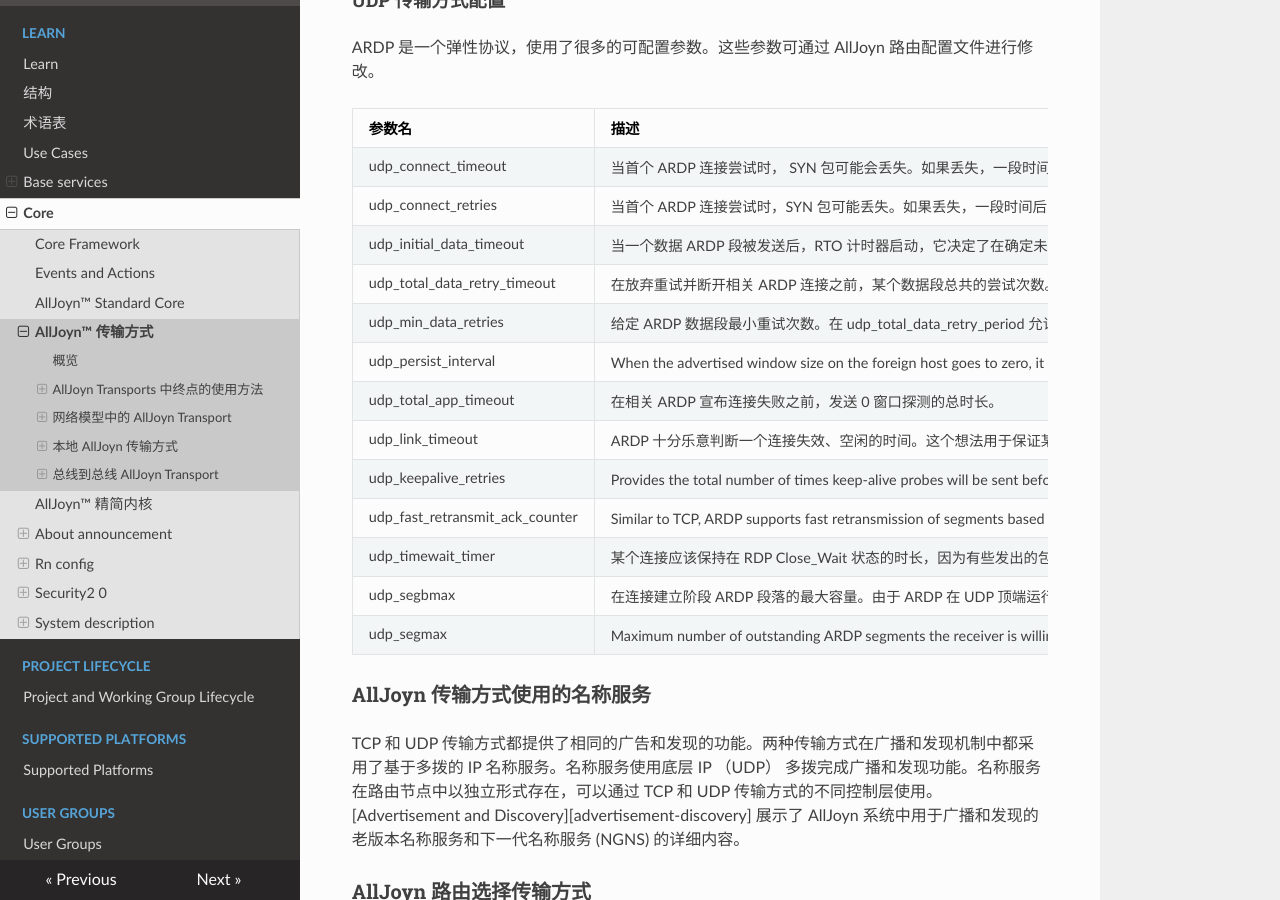
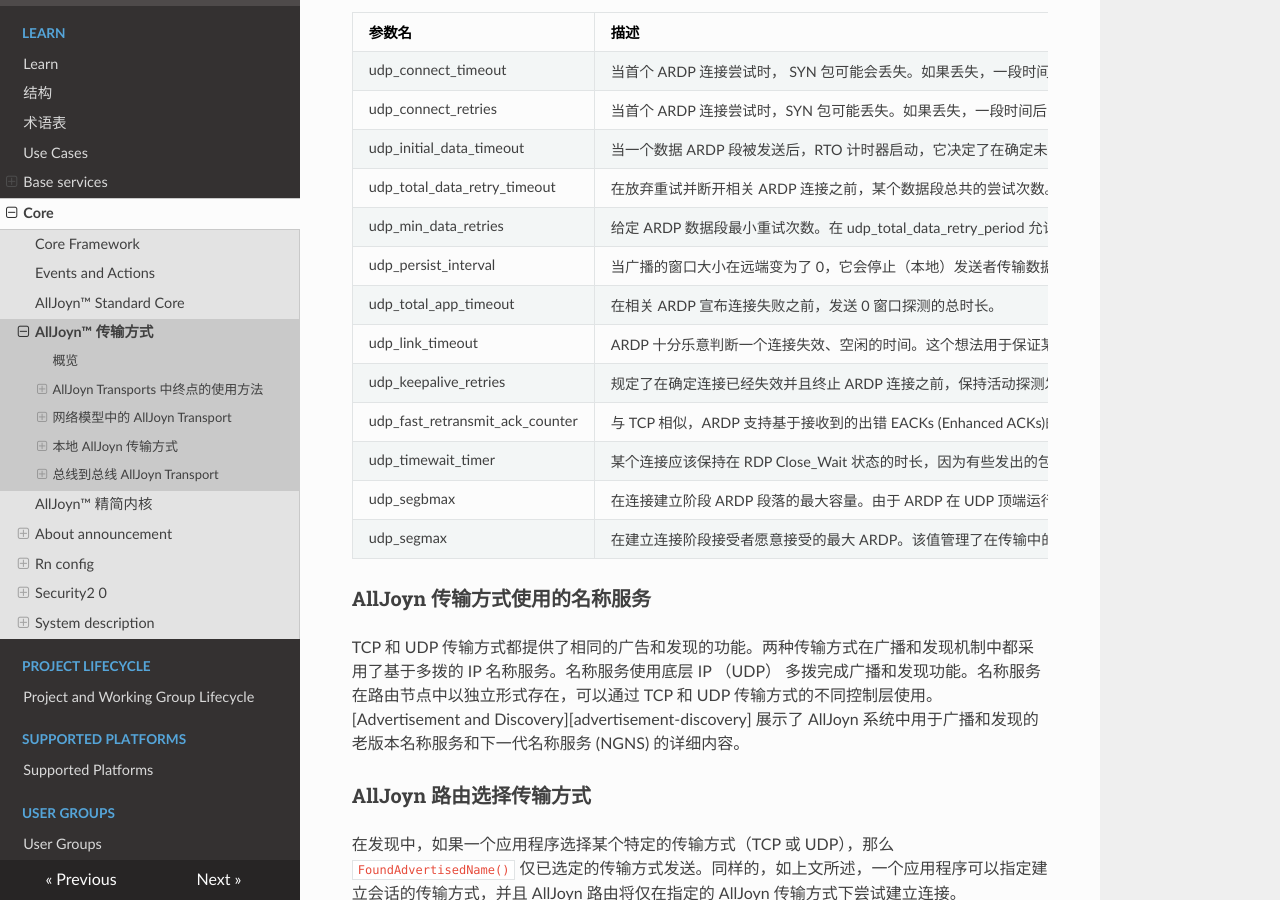
Before and after one commit to smart-conn/alljoyn-zh, an MkDocs documentation site: the page built from docs/learn/core/system-descriptionalljoyn-transport.md, in a window 1280 px wide and 900 px high, scrolled down 14998 px. Built offline with MkDocs 1.6.1, drawn with Linux system fonts in a browser that asks for light colours; nearby versions of some CDN libraries; some of the changed text lies outside the part shown.

Commit message:
Update system-descriptionalljoyn-transport.md

```diff
--- a/docs/learn/core/system-descriptionalljoyn-transport.md
+++ b/docs/learn/core/system-descriptionalljoyn-transport.md
@@ -39,7 +39,7 @@ AllJoyn 路由有相应的远程终点代表与用于转发信息的核心资源
 
 **图:** 有多个远程终点的 AllJoyn 路由
 
-核心资源库和路由都提供远程终点，然而他们在信息转发功能方面有所不同-AllJoyn 路由能在终点之间转发信息，然而核心资源库仅能在特定一组本地和远程终点之间转发信息。
+核心资源库和路由都提供远程终点，然而他们在信息转发功能方面有所不同 —— AllJoyn 路由能在终点之间转发信息，然而核心资源库仅能在特定一组本地和远程终点之间转发信息。
 
 AllJoyn 系统支持完全分布式的总线配置，具体表现为一个路由通过与其它路由的连接，加入一个单一分布式 AllJoyn 总线的总线段，如图所示：
 
@@ -50,7 +50,7 @@ AllJoyn 系统支持完全分布式的总线配置，具体表现为一个路由
 
 如图，在图片的上半部分展示了一个包含一个 AllJoyn 路由和两个应用程序的总线段。在图片的下半部分，同样有一个包含一个 AllJoyn 路由和两个应用程序的总线段。
 
-这两个总线段通过称为 Bus-to-Bus 的远程终点相连。每个路由为它所连接的路由提供了一个 Bus-to-Bus Endpoint。在图中，一个 Bus-to-Bus Endpoint 表示于上方 Routing Node 的连接，另一个 Bus-to-Bus Endpoint 表示与下方Routing Node 的连接。
+这两个总线段通过称为 Bus-to-Bus 的远程终点相连。每个路由为它所连接的路由提供了一个 Bus-to-Bus Endpoint。在图中，一个 Bus-to-Bus Endpoint 表示于上方 Routing Node 的连接，另一个 Bus-to-Bus Endpoint 表示与下方 Routing Node 的连接。
 
 Remote Endpoints 通过 AllJoyn Transport 相关的底层通讯机制进行配对。举例说明， Routing Nodes 中的 Bus-to-Bus Endpoints 可能通过 TCP Transport 或者 UDP Transport 控制，它们同时也控制了从一段（Endpoint）到另一段的连接中传递 Messages 的细节。
 
@@ -76,8 +76,7 @@ Remote Endpoints 通过 AllJoyn Transport 相关的底层通讯机制进行配
 
 尽管 AllJoyn 传输的基本任务是从一个终点向另一个终点传输或转移 AllJoyn Messages，但是也须要区别 AllJoyn Transport 与  International Standards Organization Open Systems Interconnection (ISO/OSI) 7-layer model 中传输层（第四层）的概念。
 
-The following figure shows where AllJoyn Transports fit in the
-7-layer ISO/OSI model. 下图展示了在 七层 ISO/OSI 模型概念中，AllJoyn Transport 的位置。
+下图展示了在 七层 ISO/OSI 模型概念中，AllJoyn Transport 的位置。
 
 ![alljoyn-osi-seven-layer-arch][alljoyn-osi-seven-layer-arch]
 
@@ -128,7 +127,7 @@ AllJoyn Local Transports 是被设计主要用于提供核心资源库和它们
 
 ### UNIX Domain Sockets Transport
 
-Posix 系统采用 The UNIX Domain Sockets Transport 为 核心资源库和预装 AllJoyn 路由之间提供了一个进程间的连接（IPC）。由于是一种本地传输方式，不需要支持多终点，广播和发现。此种传播方式以分离的形式在核心资源库与 AllJoyn 路由之间实现。
+Posix 系统采用 The UNIX Domain Sockets Transport 为核心资源库和预装 AllJoyn 路由之间提供了一个进程间的连接（IPC）。由于是一种本地传输方式，不需要支持多终点，广播和发现。此种传播方式以分离的形式在核心资源库与 AllJoyn 路由之间实现。
 
 ### TCP Transport
 
@@ -171,12 +170,11 @@ TCP Transport 用于 Windows 系统，在核心资源库与预装 AllJoyn 路由
 
 #### TCP 传输方式数据层结构
 
-Each connection that uses the TCP Transport has an associated TCP Endpoint,
-TCP Stream, and TCP socket as shown in the following figure. 如图，每个使用 TCP 传输方式的连接都有相关的 TCP 终点、TCP 流和 TCP socket。
+如图，每个使用 TCP 传输方式的连接都有相关的 TCP 终点、TCP 流和 TCP socket。
 
 ![tcp-transport-data-plane-internal-architecture][tcp-transport-data-plane-internal-architecture]
 
-**图:** TCP transport data plane internal architecture TCP 传输数据层内部结构
+**图:** TCP 传输数据层内部结构
 
 路由节点的路由功能连接至一个 TCP 终点，这代表了一个针对 TCP 传输方式连接的远程终点。TCP 终点使用 TCP 串流组件从比特流翻译信息并发送至比特流。TCP 流通过 TCP socket 接收和发送数据。
 
@@ -194,7 +192,7 @@ TCP 终点遵循 AllJoyn 线程的基本生命周期。它首先在 INITIALIZED
 
 当线程要求支持一个新建的或经过认证的正在运行的 TCP 终点，该终点进入 STARTED 状态。在此状态下，TCP 终点被注册至路由，因此数据可以通过终点传输。当不再需要这个连接时，就会调用终点方法 `Stop()`，那么终点将进入 STOPPING 状态。当终点中所有的线程都退出后，终点进入 JOINING 状态，这个状态下任何相关的线程都能够加入（类似于 Posix 线程加入的操作）。终点随后会从 AllJoyn 路由中注销。当终点里与线程相关的资源被清除后，终点进入 DONE 状态，在这个状态下它能够从系统中被移除和删除。
 
-##### TCP Endpoint authentication phase TCP 终点验证步骤
+##### TCP 终点验证步骤
 
 如上文所述，TCP 终点在允许信息通过之前，必须完成一个验证步骤。这个验证步骤由一个单独的线程处理，在下图中展示。验证进程在 TCP 终点进入 INTIALIZED 阶段时启动。
 
@@ -244,11 +242,7 @@ UDP 终点通过一个如下图所示定义明确的生命周期。
 
 #### ARDP state machine ARDP 状态设备
 
-The ARDP is a close relative of RDP which is documented in RFC-908 (version 1)
-and RFC-1151 (version 2). At the heart of the ARDP is the ARDP
-connection state machine. Although similar to the TCP state machine,
-the ARDP machine is simpler, requiring only six states as shown
-in the following figure.
+如 RFC-908 (version 1) 和 RFC-1151 (version 2) 中所述，ARDP 与 RDP 十分相似。在 ARDP 的核心是 ARDP 连接状态设备。尽管 与 TCP 状态设备很相似，但 ARDP 设备更加简单，只提供下图中所展示的六个状态。
 
 ![ardp-state-machine][ardp-state-machine]
 
@@ -260,11 +254,11 @@ in the following figure.
 
 他转换至 OPEN 状态并且通知转换为 STARTED 状态的 UDP 终点。此时，两端都准备好发送和接收数据了。
 
-由于在本地 UDP 终点、本地 ARDP、远程 ARDP 和 远程 UDP 终点 之间传递信息可能出现失败。两端都装有看门狗计时器，能够及时地中止进程。
+由于在本地 UDP 终点、本地 ARDP、远程 ARDP 和 远程 UDP 终点之间传递信息可能出现失败。两端都装有看门狗计时器，能够及时地中止进程。
 
 如上文所述，在 ARDP 中关闭连接没有先后顺序。这是在 UDP 终点状态设备中完成的。通过接收或发送 RST 包从 ARDP OPEN 状态转换至别的状态。为了避免 ARDP 端口重复使用的问题，提供了一个 CLOSE_WAIT 状态，与 TCP 中的类似。
 
-#### ARDP packet format ARDP 包格式
+#### ARDP 包格式
 
 ARDP 包格式的细节在 RFC 908 和 RFC 1151 提到。为了支持 AllJoyn 信息间隔的扩展而不是使用 UDP数据报，并且删除基于 TTL 超时的途中信息，需要改变 SYN 和 DATA 包的格式。
 
@@ -315,14 +309,14 @@ ARDP 是一个弹性协议，使用了很多的可配置参数。这些参数可
 | udp_initial_data_timeout | 当一个数据 ARDP 段被发送后，RTO 计时器启动，它决定了在确定未收到该端数据后，何时重新发送。ARDP 使用 RFC 6298 中 TCP 算法中的 SRTT 和 RTO 估计。这个参数决定了当 RTT 估计失效时，该段数据 RTO 的初始值。 | 1000 msec |
 | udp_total_data_retry_timeout | 在放弃重试并断开相关 ARDP 连接之前，某个数据段总共的尝试次数。 | 10000 msec |
 | udp_min_data_retries | 给定 ARDP 数据段最小重试次数。在 udp_total_data_retry_period 允许的范围内，可以重试多于该值的次数。 | 5 |
-| udp_persist_interval | When the advertised window size on the foreign host goes to zero, it stops the (local) sender from transmitting data until the window becomes nonzero. Since ARDP does not reliably send ACK packets, it is possible to lose an ACK packet that reopens the window. In that case, the local and foreign sides could deadlock: the foreign side to receive data and the sender waiting for an ACK with a new window size. ARDP supports sending zero window probes (NUL packet) if it does not get update to the window after receiving a zero window ACK. The zero window probes are sent following an exponential backoff schedule. This parameter defines initial persist interval used as first timeout for the zero window schedule.当广播的窗口大小在远端变为了 0，它会停止（本地）发送者传输数据知道窗口值不再为 0.由于 ARDP 不能十分可靠滴发送 ACK 包，可能会丢失 ACK 包，导致窗口重新打开。在这种情况下，本地和远端可能会进入一个死循环：远端要接收数据，发送者等待一个携带新窗口大小的 ACK。如果 ARDP 在接收到 0 窗口 ACK后 window 值并没有更新，ARDP 支持发送 0 窗口探测（空数据包）。0 窗口探测信号后会跟随一个指数退避列表。该参数决定了初始间隔，用于 0 窗口列表的首个超时时间。 | 1000 msec |
+| udp_persist_interval | 当广播的窗口大小在远端变为了 0，它会停止（本地）发送者传输数据知道窗口值不再为 0.由于 ARDP 不能十分可靠地发送 ACK 包，可能会丢失 ACK 包，导致窗口重新打开。在这种情况下，本地和远端可能会进入一个死循环：远端要接收数据，发送者等待一个携带新窗口大小的 ACK。如果 ARDP 在接收到 0 窗口 ACK后 window 值并没有更新，ARDP 支持发送 0 窗口探测（空数据包）。0 窗口探测信号后会跟随一个指数退避列表。该参数决定了初始间隔，用于 0 窗口列表的首个超时时间。 | 1000 msec |
 | udp_total_app_timeout | 在相关 ARDP 宣布连接失败之前，发送 0 窗口探测的总时长。| 30000 msec |
 | udp_link_timeout | ARDP 十分乐意判断一个连接失效、空闲的时间。这个想法用于保证某些数据在连接中，至少经过一次间隔。它可以是数据、数据的 ACK 或者特殊的空白保持活动包。某个连接超时时长用于计算用于发送周期保持活动探测的保持活动间隔。该参数提供了一个断开连接被必须被发现的时间的默认总时常。该值仅在应用程序没有设定连接超时时长的情况下使用，否则使用应用程序规定的超时时长。 | 30000 msec |
-| udp_keepalive_retries | Provides the total number of times keep-alive probes will be sent before declaring the link as broken and terminating the ARDP connection.规定了在确定连接已经失效并且终止 ARDP 连接之前，保持活动探测发送的总数 | 5 |
-| udp_fast_retransmit_ack_counter | Similar to TCP, ARDP supports fast retransmission of segments based on the out-or-order EACKs (Enhanced ACKs) received. This value defines how many out-of-order EACKs should be received before ARDP performs the retransmission. A segment is fast retransmitted only once.与 TCP 相似，ARDP 支持基于接收到的出错 EACKs (Enhanced ACKs)的段落重传。该值决定了在 ARDP 重传前应该接收出错 EACKs 数量。 | 1 |
+| udp_keepalive_retries | 规定了在确定连接已经失效并且终止 ARDP 连接之前，保持活动探测发送的总数 | 5 |
+| udp_fast_retransmit_ack_counter | 与 TCP 相似，ARDP 支持基于接收到的出错 EACKs (Enhanced ACKs)的段落重传。该值决定了在 ARDP 重传前应该接收出错 EACKs 数量。 | 1 |
 | udp_timewait_timer | 某个连接应该保持在 RDP Close_Wait 状态的时长，因为有些发出的包可能在网络中在网络中徘徊，直到失效。这个参数保证了定义 ARDP 连接的某个端口对在给定时间内不会被第二次使用，防止之前残留的信号与当前信号产生冲突。  | 1000 msec |
 | udp_segbmax |在连接建立阶段 ARDP 段落的最大容量。由于 ARDP 在 UDP 顶端运行，该值由最大 UDP 包的容量而定。由于 UDP 中最大数据报的容量使 65535 字节，最有效／最大 ARDP 信息的大小就是最大 UDP 包的大小。| 65507 |
-| udp_segmax | Maximum number of outstanding ARDP segments the receiver is willing to accept as negotiated during connection setup. This value governs how many segments can be in the flight and hence impacts the overall achieved throughput. The SEGMAX unit is ARDP segments. ARDP supports flow control through dynamic windowing in the message header. When data is received by ARDP and "checked in" to the ARDP receive queue, it is immediately acknowledged, but the receive window is decremented by 1. It is only when a datagram is delivered to the app, that the datagram is removed from the receive buffer and the receive window is incremented by 1.在建立连接阶段接受者愿意接受的最大 ARDP。该值管理了在传输中的最多段落数，并且因此会影响整体实现的吞吐量。SEGMAX 的单位是 ARDP 段。ARDP 支持通过信息头部的动态窗口来控制流量。当数据被 ARDP 接收并且在 ARDP 接收队列中登记，他会被立刻广播，但接收窗口以 1 为单位递减。只有当数据报被传输至应用后，数据包才会从接收缓存中移除，同时，接受窗口以 1 为单位递增。 | 50 |
+| udp_segmax | 在建立连接阶段接受者愿意接受的最大 ARDP。该值管理了在传输中的最多段落数，并且因此会影响整体实现的吞吐量。SEGMAX 的单位是 ARDP 段。ARDP 支持通过信息头部的动态窗口来控制流量。当数据被 ARDP 接收并且在 ARDP 接收队列中登记，他会被立刻广播，但接收窗口以 1 为单位递减。只有当数据报被传输至应用后，数据包才会从接收缓存中移除，同时，接受窗口以 1 为单位递增。 | 50 |
 
 ### AllJoyn 传输方式使用的名称服务
 
```
Also changed, not shown: other parts of docs/learn/core/system-descriptionalljoyn-transport.md (+1 -1 lines).
